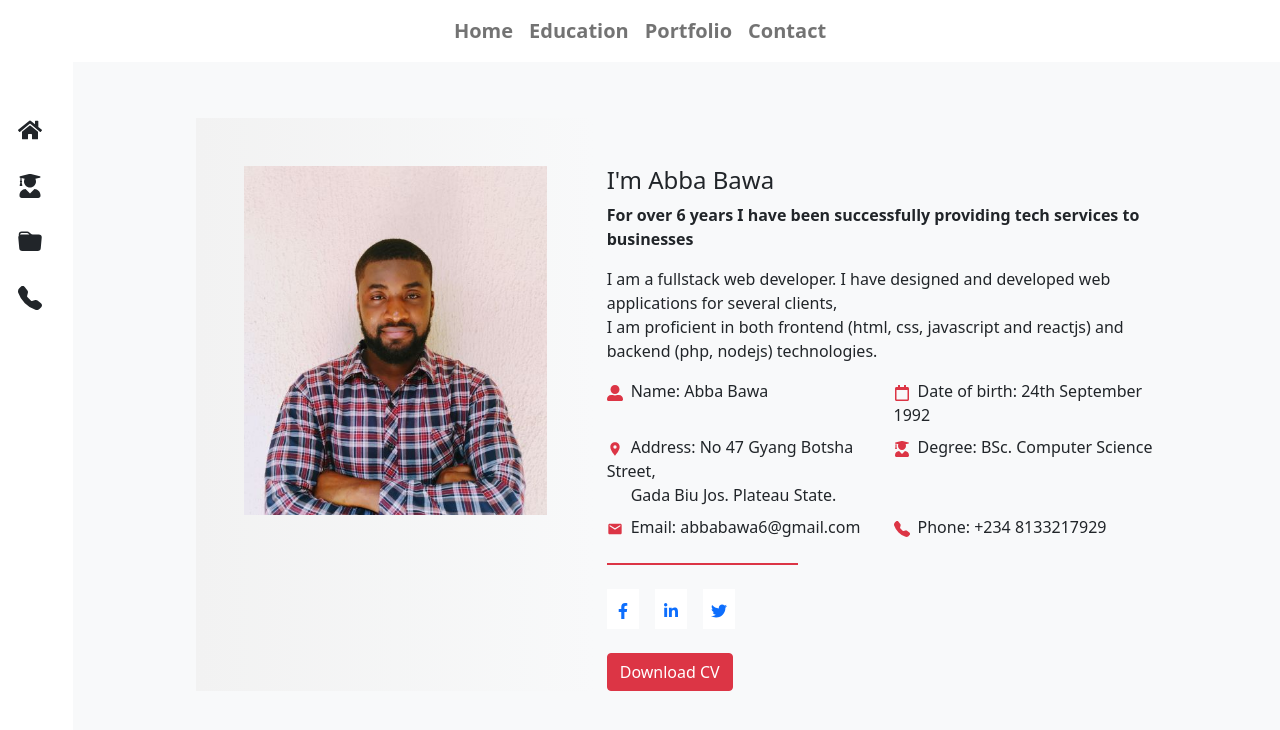
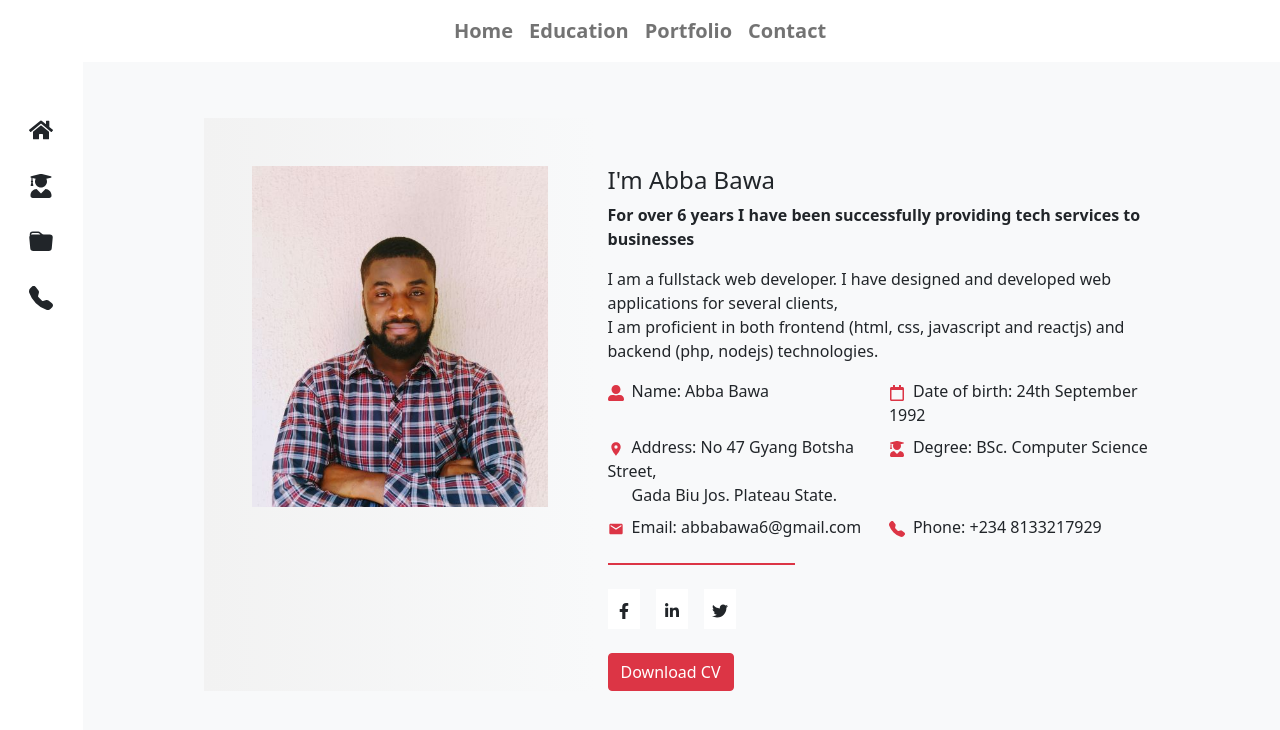
Before and after one commit to abbabawa/portfolio-website, a React (Create React App) app: page /contact in a window 1280 px wide. Shown: the top 730 px of the page. Built offline with nearby package versions, Linux system fonts and the light colour scheme.

Commit message:
Social media links changed to black and page overflow bug fixed

```diff
--- a/src/App.js
+++ b/src/App.js
@@ -82,7 +82,7 @@ function App() {
 		}
 	]
   return (
-    <Container fluid className=" p-0">
+    <Container fluid className="">
 		<Navigation menuItems={menuItems} />
 		<Row className="">
 			<Col xs="1" className="d-none d-md-block ps-0 pe-4">
--- a/src/components/Navigation.js
+++ b/src/components/Navigation.js
@@ -7,6 +7,7 @@ const Navigation = (props)=>{
         menuItems.push(<Nav.Link key={item.id} href={item.url} className="fw-bold fs-5">{item.title}</Nav.Link>)
     })
     return (
+        <div className="row">
             <Navbar bg="white" expand="lg" className="">
                 <Container fluid>
                     {/* <Navbar.Brand href="#home">React-Bootstrap</Navbar.Brand> */}
@@ -18,6 +19,7 @@ const Navigation = (props)=>{
                     </Navbar.Collapse>
                 </Container>
             </Navbar>
+        </div>
     )
 }
 
--- a/src/pages/ContactMe.js
+++ b/src/pages/ContactMe.js
@@ -47,13 +47,13 @@ const ContactMe = ()=>{
                 <div className="col-4 bg-danger border border-danger mt-3"></div>
                 <div className="d-flex mt-4">
                     <span className="me-3 bg-white p-2">
-                        <Link to="https://web.facebook.com/abba.bawa/"><FaFacebookF /></Link>
+                        <Link to={{pathname: "https://web.facebook.com/abba.bawa/"}} target="_blank" class="text-dark"><FaFacebookF /></Link>
                     </span>
                     <span className="me-3 bg-white p-2">
-                        <Link to="https://www.linkedin.com/in/abba-bawa-68265a16a/"><FaLinkedinIn /></Link>
+                        <Link to={{pathname: "https://www.linkedin.com/in/abba-bawa-68265a16a/"}} target="_blank" class="text-dark"><FaLinkedinIn /></Link>
                     </span>
                     <span className="me-3 bg-white p-2">
-                        <Link to=""><FaTwitter /></Link>
+                        <Link to="" class="text-dark"><FaTwitter /></Link>
                     </span>
                 </div>
                 <div className="mt-4">
```
Lines whose indentation alone changed are shown as unchanged.
